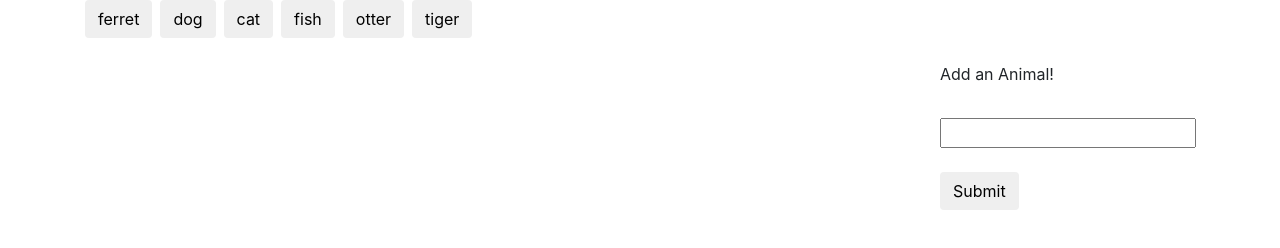
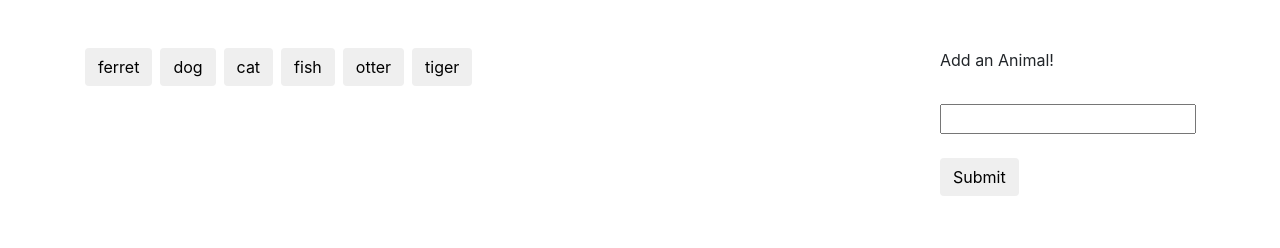
Before and after one commit to KaitlynSteagall/Animal-GIPHY-API, a plain HTML site: page index.html in a window 1280 px wide. Drawn offline with nearby package versions, Linux system fonts and the light colour scheme.

Commit message:
update page format

```diff
--- a/assets/javascript/logic.js
+++ b/assets/javascript/logic.js
@@ -8,7 +8,7 @@ function displayButton() {
   //loop through the array
   for (var i = 0; i < topics.length; i++) {
     //create a var for a button that creates a button, attr, class, and text on the button for the animal on that iteration in the loop
-    var button = $("<button class='btn mr-2'>").attr("data-animal", topics[i]).addClass("animalButton").text(topics[i]);
+    var button = $("<button class='btn mr-2 mb-2'>").attr("data-animal", topics[i]).addClass("animalButton").text(topics[i]);
     //append the button to the document in the animalButtons id
     $("#animalButtons").append(button);
   }
@@ -39,7 +39,7 @@ function displayAnimalGIF() {
 
     for (var i = 0; i < results.length; i++) {
 
-      var GIF = $("<div class='float-left mr-3'>");
+      var GIF = $("<div class='float-left mr-5'>");
       var pTag = $("<p>").text("Rating: " + results[i].rating)
       var animalImg = $("<img class='mb-5'>").attr("src", results[i].images.fixed_height.url);
 
--- a/index.html
+++ b/index.html
@@ -13,27 +13,30 @@
 
   <div class="container">
     <div class="row">
-      <div class="col-xl-12 mb-4">
+
+      <div class="col-xl-9 mt-5 mb-3">
         <div id="animalButtons">
-        <!-- Initial and appended buttons go here -->
+          <!-- Initial and appended buttons go here -->
         </div>
       </div>
+
+      <form class="col-xl-3 mb-5 mt-5">
+        <label for="animal">Add an Animal!</label><br /><br />
+        <input type="text" id="animal"><br /><br />
+        <input class="btn" id="addAnimal" type="submit" value="Submit">
+      </form>
+
     </div>
+  </div>
 
+  <div class="container">
     <div class="row">
 
-      <div id="animalGIF" class="col-xl-9 mb-4"> <!--this may make each gif 9col wide(?). may need to put this in another div or specify width in either css or js(?)-->
+      <div id="animalGIF" class="col-xl-12">
         <!-- Animal GIFs go here -->
       </div>
 
-      <form class="col-xl-3">
-        <label for="animal">Add an Animal!</label><br /><br />
-          <input type="text" id="animal"><br /><br />
-          <input class="btn" id="addAnimal" type="submit" value="Submit">
-      </form>
-
     </div>
-
   </div>
 
   <script type="text/javascript" src="https://cdnjs.cloudflare.com/ajax/libs/jquery/3.2.1/jquery.min.js"></script>
```
